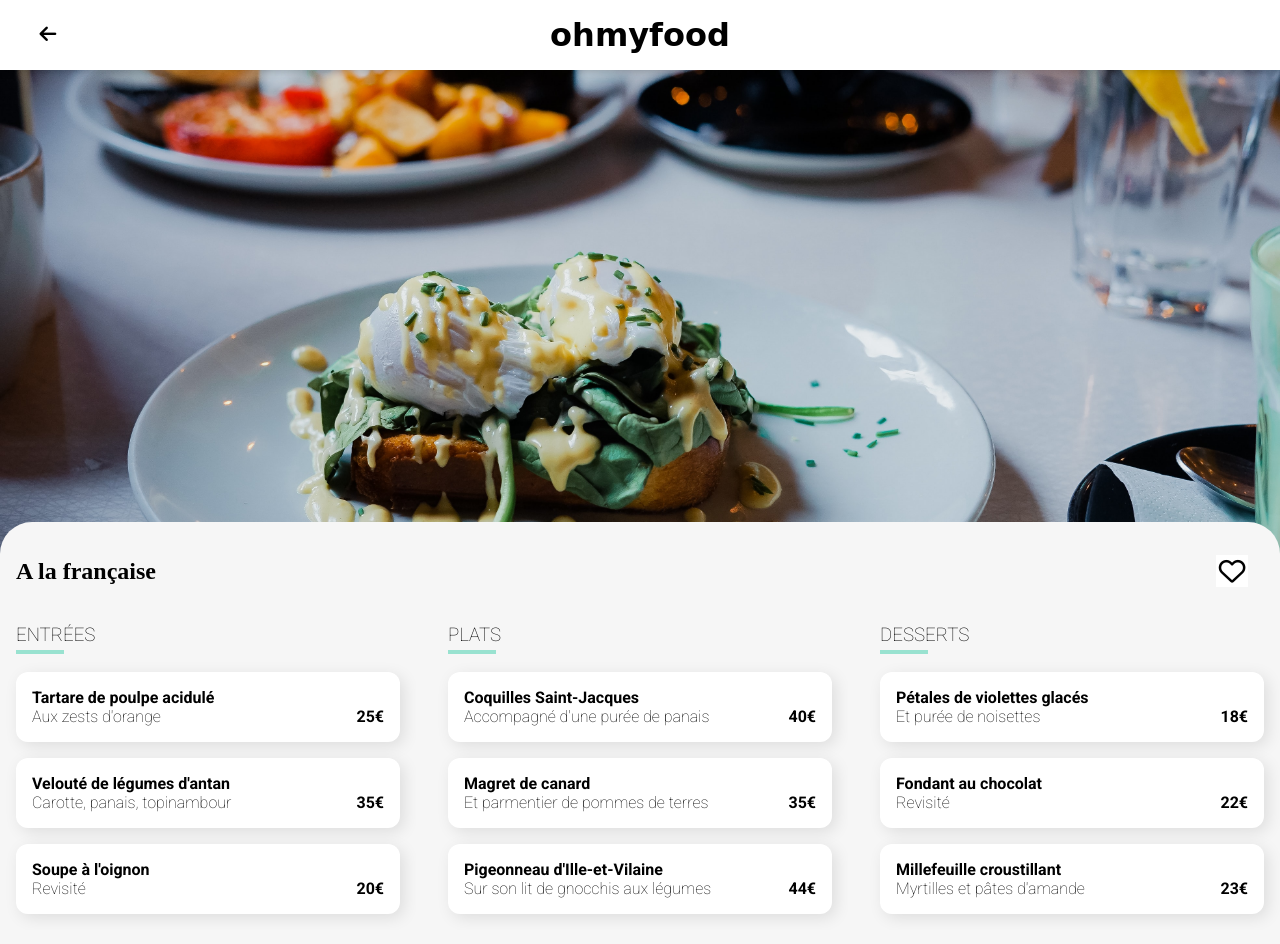
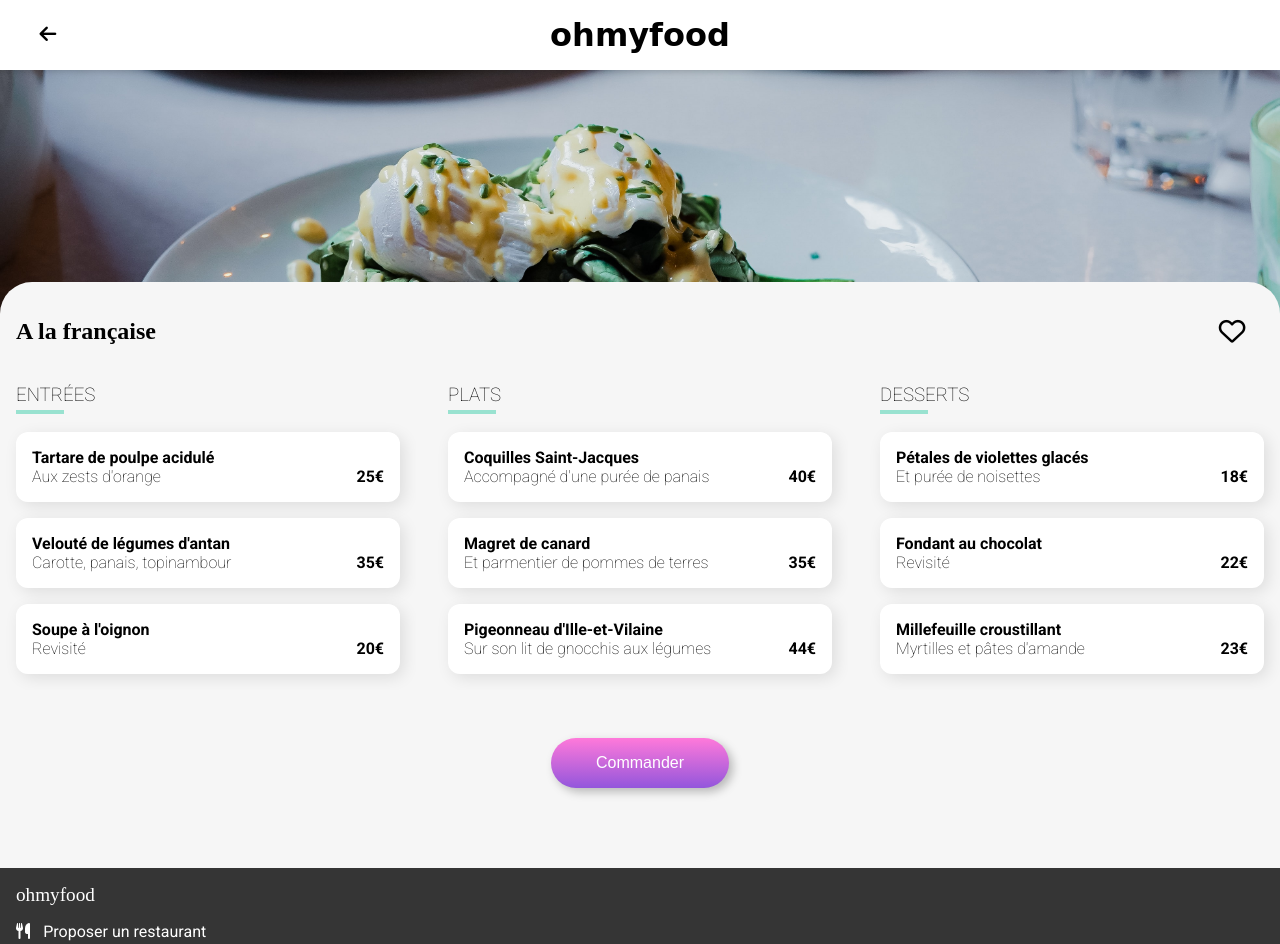
Before and after one commit to Franck79/FranckMoeuf_3_01062021, a website: page a-la-francaise.html in a window 1280 px wide. Shown: the top 944 px of the page. Drawn offline with Linux system fonts and the light colour scheme; a web font is replaced by a local one.

Commit message:
update taille image et bg coeur like

```diff
--- a/sass/pages/_menupages.scss
+++ b/sass/pages/_menupages.scss
@@ -24,13 +24,13 @@
 
   .presImg {
     max-width: 100%;
-    max-height: 32rem;
+    max-height: 16rem;
     width: 100%;
     object-fit: cover;
   }
 
   .menu {
-    margin-top: -4rem;
+    margin-top: -3rem;
     border-radius: 2rem 2rem 0 0;
     background-color: #f6f6f6;
     z-index: 1;
@@ -79,7 +79,7 @@
 
     &__like {
       transition-duration: .25s;
-      background-color:white;
+      background-color:#f6f6f6;
       position: absolute;
       top: 0;
       left: 0;
```
Also changed, not shown: public/css/style.css.
